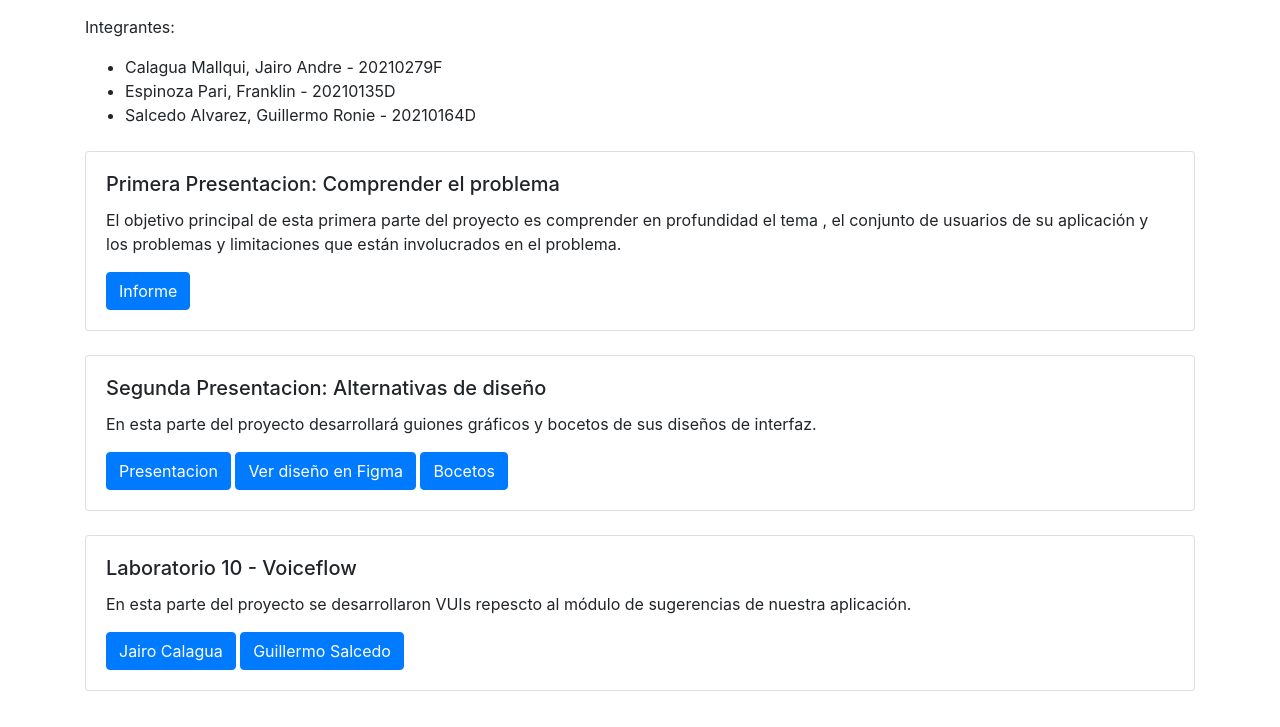
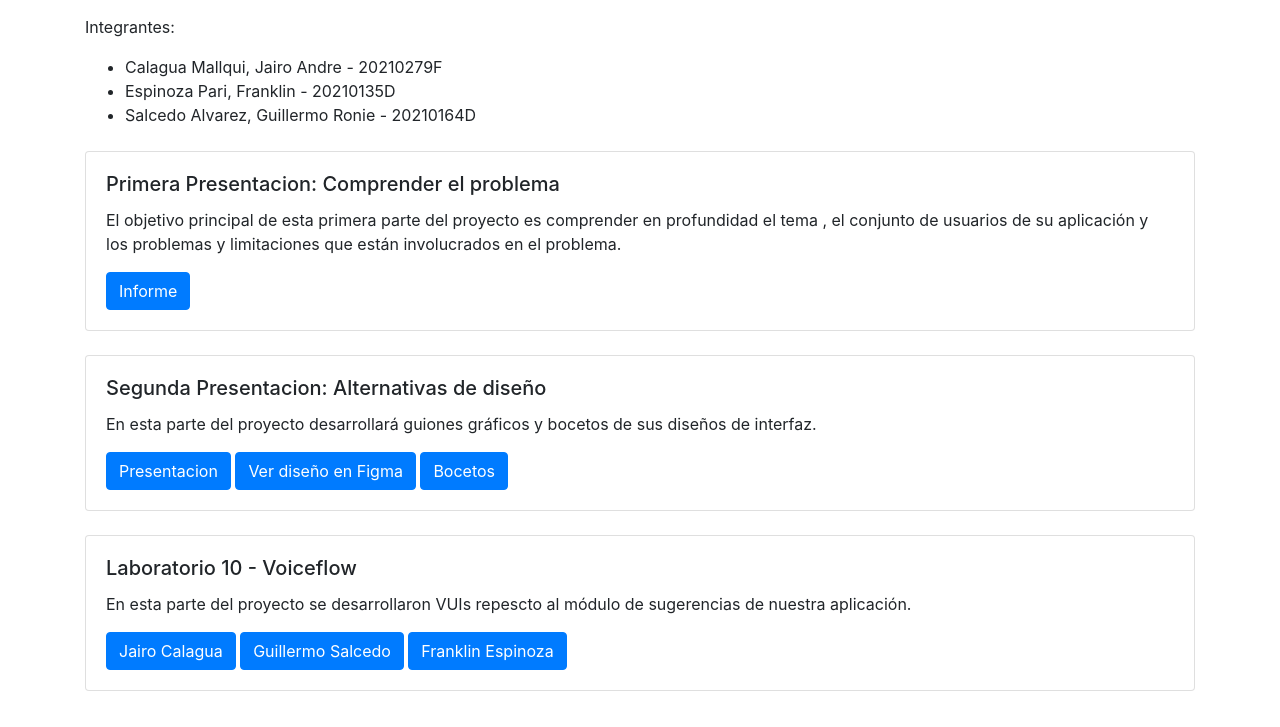
Before and after one commit to guisa17/CC451, a plain HTML site: page index.html in a window 1280 px wide. Shown: the part 71-798 px from the top of the page. Drawn offline with nearby package versions, Linux system fonts and the light colour scheme.

Commit message:
Update index.html

```diff
--- a/index.html
+++ b/index.html
@@ -55,6 +55,7 @@
           <p class="card-text">En esta parte del proyecto se desarrollaron VUIs repescto al módulo de sugerencias de nuestra aplicación.</p>
           <a href="LAB10-2-IHC-JAIRO-CALAGUA.pdf" class="btn btn-primary">Jairo Calagua</a>
           <a href="CC451_LAB10_GUILLERMO_SALCEDO-1.pdf" class="btn btn-primary">Guillermo Salcedo</a>
+          <a href="CC451_LAB10_FRANKLIN_ESPINOZA.pdf" class="btn btn-primary">Franklin Espinoza</a>
         </div>
       </div>
 
```
